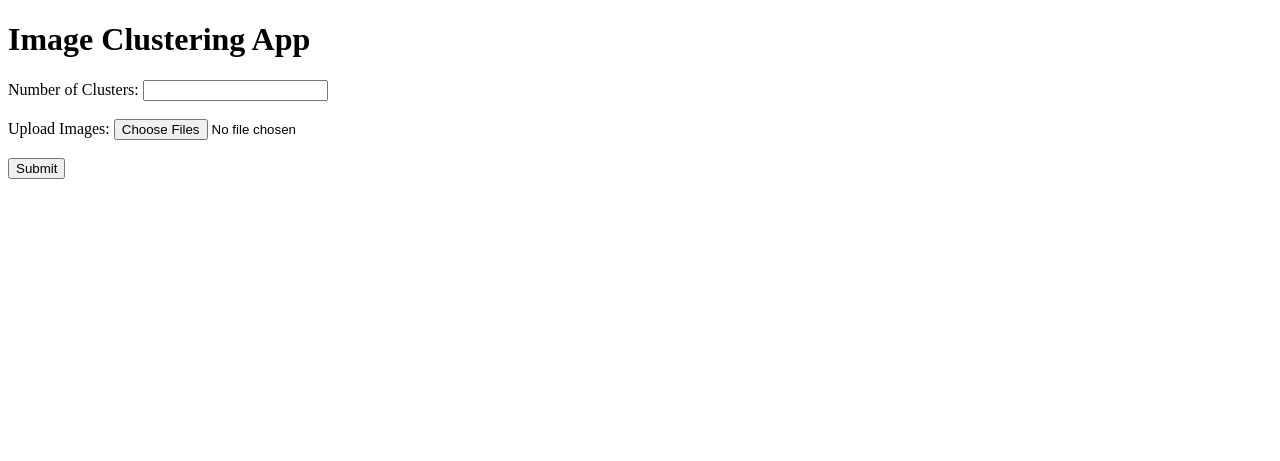
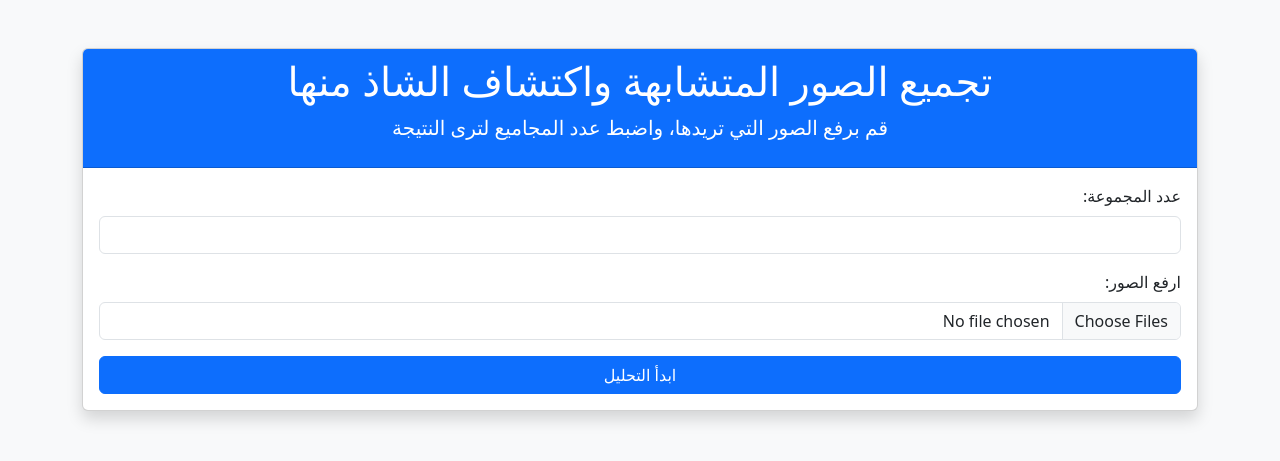
Before and after one commit to IsraaSamkari/ImageClustering, a Flask app: page / in a window 1280 px wide. Shown: the top 461 px of the page. Run offline with Flask 3, Linux system fonts and the light colour scheme.

Commit message:
Update index.html

```diff
--- a/templates/index.html
+++ b/templates/index.html
@@ -3,28 +3,66 @@
 <head>
     <meta charset="UTF-8">
     <meta name="viewport" content="width=device-width, initial-scale=1.0">
-    <title>Image Clustering App</title>
+    <title>تجميع الصور المتشابهة</title>
+    <!-- Bootstrap CSS -->
+    <link href="https://cdn.jsdelivr.net/npm/bootstrap@5.3.0-alpha3/dist/css/bootstrap.min.css" rel="stylesheet">
 </head>
-<body>
-    <h1>Image Clustering App</h1>
-    <form id="uploadForm" enctype="multipart/form-data" method="post">
-        <label for="clusterNum">Number of Clusters:</label>
-        <input type="number" id="clusterNum" name="clusterNum" min="2" required>
-        <br><br>
-        <label for="images">Upload Images:</label>
-        <input type="file" id="images" name="images" multiple accept="image/*" required>
-        <br><br>
-        <button type="submit">Submit</button>
-    </form>
-    <div id="output"></div>
+<body class="bg-light" dir="rtl">
+    <div class="container my-5">
+        <div class="card shadow">
+            <div class="card-header bg-primary text-white text-center">
+                <h1>تجميع الصور المتشابهة واكتشاف الشاذ منها</h1>
+                <p class="lead">قم برفع الصور التي تريدها، واضبط عدد المجاميع لترى النتيجة</p>
+            </div>
+            <div class="card-body">
+                <form id="uploadForm" enctype="multipart/form-data" method="post">
+                    <div class="mb-3">
+                        <label for="clusterNum" class="form-label">عدد المجموعة:</label>
+                        <input type="number" id="clusterNum" name="clusterNum" class="form-control" min="2" required>
+                    </div>
+                    <div class="mb-3">
+                        <label for="images" class="form-label">ارفع الصور:</label>
+                        <input type="file" id="images" name="images" class="form-control" multiple accept="image/*" required>
+                    </div>
+                    <button type="submit" class="btn btn-primary w-100" id="submitButton">ابدأ التحليل</button>
+                </form>
+            </div>
+        </div>
+        <div id="output" class="mt-4 text-center">
+            <!-- Results will be displayed here -->
+        </div>
+    </div>
+    <!-- Bootstrap JS Bundle -->
+    <script src="https://cdn.jsdelivr.net/npm/bootstrap@5.3.0-alpha3/dist/js/bootstrap.bundle.min.js"></script>
     <script>
         const form = document.getElementById('uploadForm');
+        const submitButton = document.getElementById('submitButton');
+        const output = document.getElementById('output');
+
         form.addEventListener('submit', async (e) => {
             e.preventDefault();
+
+            // Disable the submit button and show a loading spinner
+            submitButton.disabled = true;
+            submitButton.textContent = 'الرجاء الانتظار...';
+            output.innerHTML = '<div class="spinner-border text-primary" role="status"><span class="visually-hidden">Loading...</span></div>';
+
             const formData = new FormData(form);
-            const response = await fetch('/process', { method: 'POST', body: formData });
-            const data = await response.json();
-            document.getElementById('output').innerHTML = data.html;
+
+            try {
+                const response = await fetch('/process', { method: 'POST', body: formData });
+                const data = await response.json();
+
+                // Update the output with the clustering results
+                output.innerHTML = data.html;
+            } catch (error) {
+                // Handle errors gracefully
+                output.innerHTML = '<div class="alert alert-danger">حدث خطأ ما، الرجاء المحاولة في وقت لاحق</div>';
+            } finally {
+                // Re-enable the submit button
+                submitButton.disabled = false;
+                submitButton.textContent = 'ابدا التحليل';
+            }
         });
     </script>
 </body>
```
